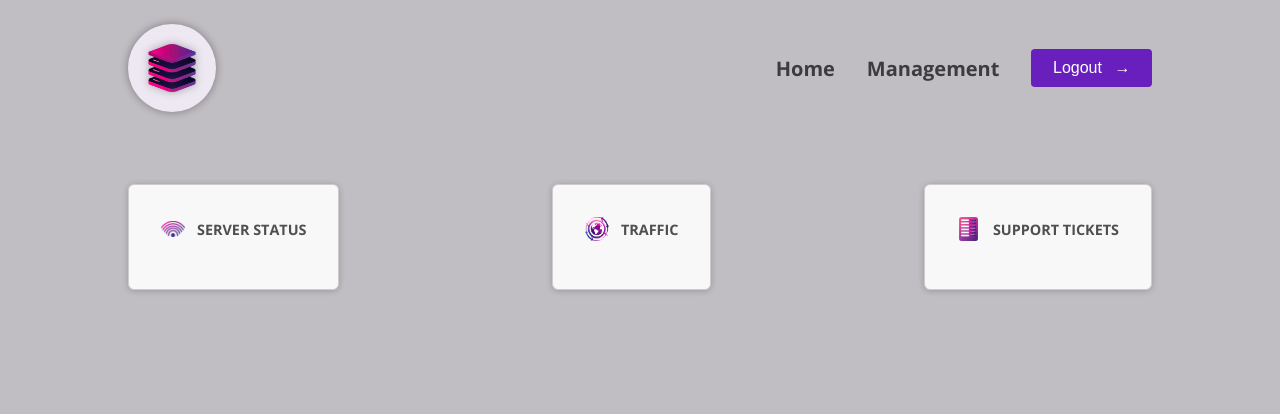
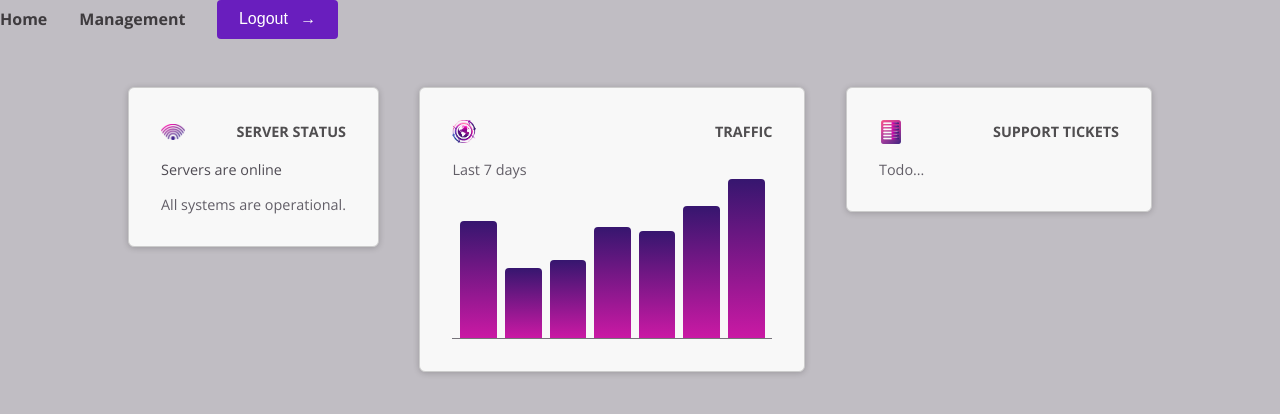
Before and after one commit to adnangit1/angular-managment, an Angular app: page / in a window 1280 px wide. Shown: the top 414 px of the page. Built offline with nearby package versions, Linux system fonts and the light colour scheme.

Commit message:
bugged placements

```diff
--- a/src/app/dashboard/dashboard-item/dashboard-item.component.html
+++ b/src/app/dashboard/dashboard-item/dashboard-item.component.html
@@ -5,5 +5,7 @@
           <h2> {{title()}} </h2>
         </header>
 
+        <ng-content/>
+
       </article>
 </div>
--- a/src/app/dashboard/server-status/server-status.component.html
+++ b/src/app/dashboard/server-status/server-status.component.html
@@ -1,8 +1,4 @@
- <article>
-        <header>
-          <img src="status.png" alt="A signal symbol" />
-          <h2>Server Status</h2>
-        </header>
+
         <div>
           @if (currentStatus === 'online') {
             <p>Servers are online</p>
@@ -15,4 +11,3 @@
             <p>Fetching server status failed.</p>
           }
         </div>
-      </article>
--- a/src/app/dashboard/tickets/tickets.component.html
+++ b/src/app/dashboard/tickets/tickets.component.html
@@ -1,9 +1,4 @@
- <article>
-        <header>
-          <img src="list.png" alt="A list of items" />
-          <h2>Support Tickets</h2>
-        </header>
+
         <div id="status">
           <p>Todo...</p>
         </div>
-      </article>
--- a/src/app/dashboard/traffic/traffic.component.html
+++ b/src/app/dashboard/traffic/traffic.component.html
@@ -1,9 +1,4 @@
- <article>
-        <header>
-          <img src="globe.png" alt="A globe" />
-          <h2>Traffic</h2>
-        </header>
-        <div id="traffic">
+      <div id="traffic">
           <p>Last 7 days</p>
 
           <div id="chart">
@@ -12,4 +7,3 @@
             }
           </div>
         </div>
-      </article>
--- a/src/app/header/header.component.html
+++ b/src/app/header/header.component.html
@@ -1,9 +1,4 @@
-<header>
-  <div id="logo">
-    <img src="logo.png" alt="Website logo, a server" />
-  </div>
-
-  <nav>
+<nav>
     <ul>
       <li>
         <a href="/">Home</a>
@@ -23,4 +18,3 @@
       </li>
     </ul>
   </nav>
-</header>
```
